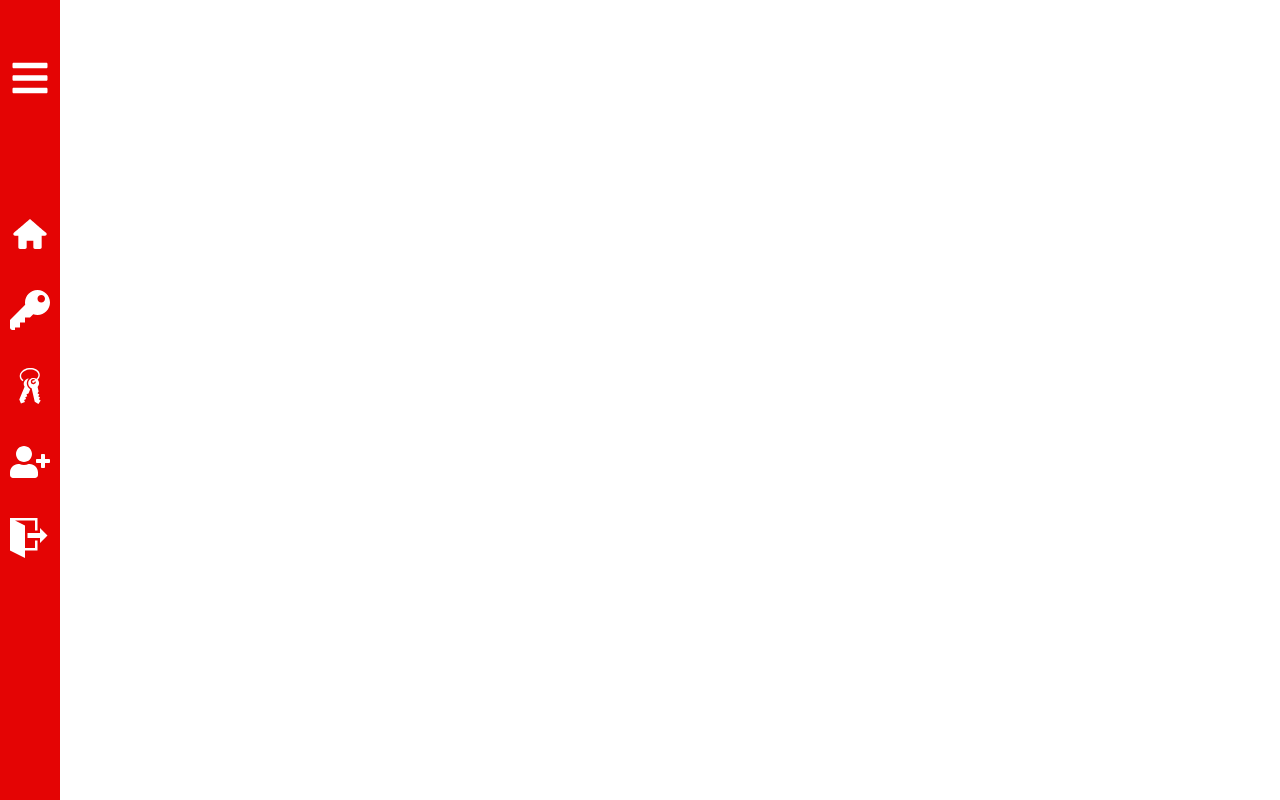
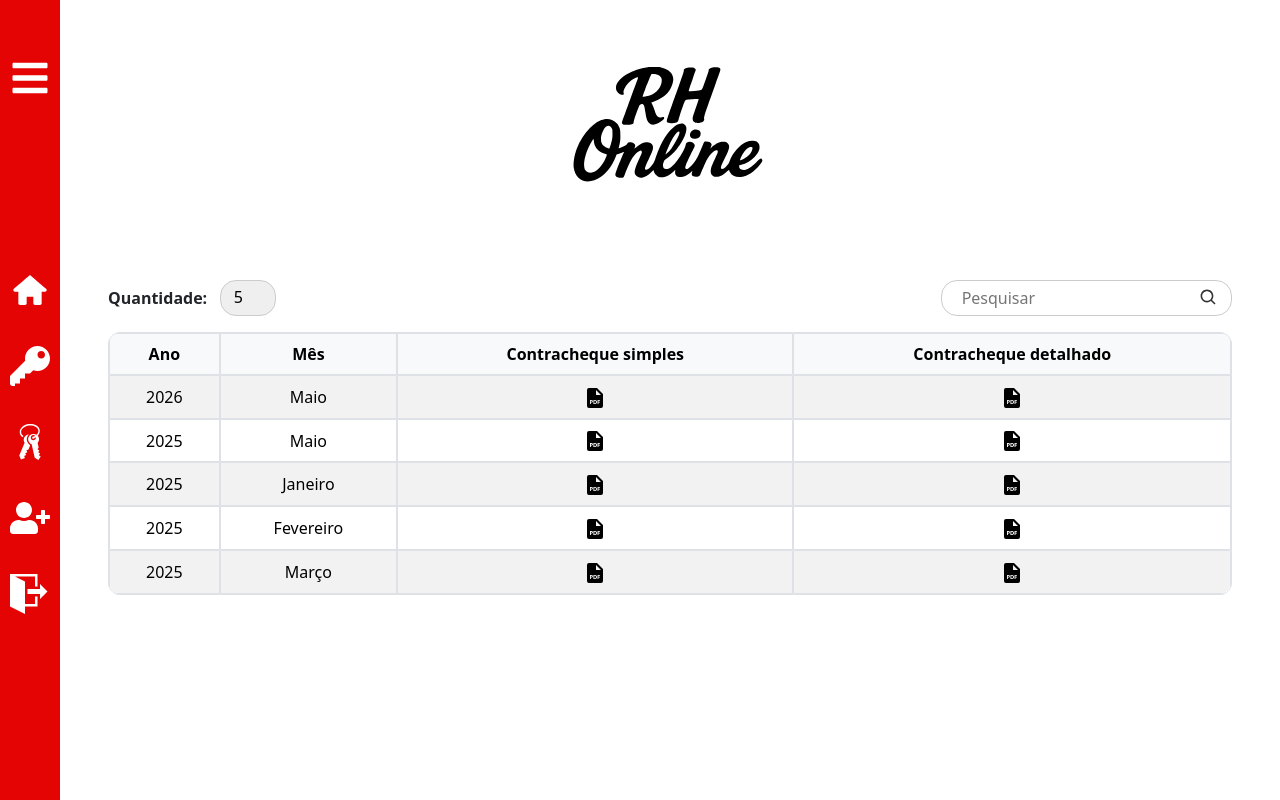
Before and after one commit to DevAlexMiller/rhonline, a React (Vite) app: page /home in a window 1280 px wide. Built offline with nearby package versions, Linux system fonts and the light colour scheme.

Commit message:
Add Home

```diff
--- a/package.json
+++ b/package.json
@@ -10,7 +10,9 @@
     "preview": "vite preview"
   },
   "dependencies": {
+    "bootstrap": "^5.3.7",
     "react": "^19.1.0",
+    "react-bootstrap": "^2.10.10",
     "react-dom": "^19.1.0",
     "react-router-dom": "^7.7.1",
     "styled-components": "^6.1.19"
--- /dev/null
+++ b/src/components/Grid/contracheques.json
@@ -0,0 +1,68 @@
+{
+    "01": {
+      "Ano": 2025,
+      "Mês": "Janeiro",
+      "Contracheque simples": "ICON",
+      "Contracheque detalhado": "ICON"
+    },
+    "02": {
+      "Ano": 2025,
+      "Mês": "Fevereiro",
+      "Contracheque simples": "ICON",
+      "Contracheque detalhado": "ICON"
+    },
+    "03": {
+      "Ano": 2025,
+      "Mês": "Março",
+      "Contracheque simples": "ICON",
+      "Contracheque detalhado": "ICON"
+    },
+    "04": {
+      "Ano": 2025,
+      "Mês": "Abril",
+      "Contracheque simples": "ICON",
+      "Contracheque detalhado": "ICON"
+    },
+    "05": {
+      "Ano": 2025,
+      "Mês": "Maio",
+      "Contracheque simples": "ICON",
+      "Contracheque detalhado": "ICON"
+    },
+    "06": {
+      "Ano": 2025,
+      "Mês": "Maio",
+      "Contracheque simples": "ICON",
+      "Contracheque detalhado": "ICON"
+    },
+    "07": {
+      "Ano": 2025,
+      "Mês": "Maio",
+      "Contracheque simples": "ICON",
+      "Contracheque detalhado": "ICON"
+    },
+    "08": {
+      "Ano": 2025,
+      "Mês": "Maio",
+      "Contracheque simples": "ICON",
+      "Contracheque detalhado": "ICON"
+    },
+    "09": {
+      "Ano": 2025,
+      "Mês": "Maio",
+      "Contracheque simples": "ICON",
+      "Contracheque detalhado": "ICON"
+    },
+    "10": {
+      "Ano": 2026,
+      "Mês": "Maio",
+      "Contracheque simples": "ICON",
+      "Contracheque detalhado": "ICON"
+    },
+    "11": {
+      "Ano": 2025,
+      "Mês": "Maio",
+      "Contracheque simples": "ICON",
+      "Contracheque detalhado": "ICON"
+    }
+  }
--- /dev/null
+++ b/src/components/Grid/index.jsx
@@ -0,0 +1,106 @@
+import React, { useState } from 'react';
+import 'bootstrap/dist/css/bootstrap.min.css';
+import { BiSolidFilePdf, BiSearch } from 'react-icons/bi';
+import contracheques from './contracheques.json';
+import {
+  RoundedTable,
+  GridContainer,
+  QuantidadeWrapper,
+  QuantidadeSelect,
+  SearchWrapper,
+  SearchInput
+} from './styles';
+
+const Grid = () => {
+  const [quantidade, setQuantidade] = useState(5);
+  const [busca, setBusca] = useState('');
+
+  const linhas = Object.values(contracheques);
+
+  const linhasFiltradas = linhas.filter((linha) => {
+    const ano = linha["Ano"].toString().toLowerCase();
+    const mes = linha["Mês"].toLowerCase();
+    const termoBusca = busca.toLowerCase();
+    return ano.includes(termoBusca) || mes.includes(termoBusca);
+  });
+
+  const linhasExibidas = linhasFiltradas.slice(0, quantidade);
+
+  return (
+    <GridContainer>
+      <div style={{ display: 'flex', alignItems: 'center', marginBottom: '2vh' }}>
+        <QuantidadeWrapper>
+          <label htmlFor="quantidadeSelect"><strong>Quantidade:</strong></label>
+          <QuantidadeSelect
+            id="quantidadeSelect"
+            value={quantidade}
+            onChange={(e) => setQuantidade(Number(e.target.value))}
+          >
+            <option value={5}>5</option>
+            <option value={10}>10</option>
+            <option value={25}>25</option>
+            <option value={50}>50</option>
+            <option value={100}>100</option>
+          </QuantidadeSelect>
+        </QuantidadeWrapper>
+
+        <div style={{ marginLeft: 'auto' }}>
+          <SearchWrapper>
+            <SearchInput
+              type="text"
+              placeholder="Pesquisar"
+              value={busca}
+              onChange={(e) => setBusca(e.target.value)}
+            />
+            <BiSearch size="1.2em" color="#333" />
+          </SearchWrapper>
+        </div>
+      </div>
+
+      <div style={{ borderRadius: '12px', overflow: 'hidden' }}>
+        <RoundedTable
+          striped
+          bordered
+          hover
+          responsive
+          style={{ textAlign: 'center', verticalAlign: 'middle', marginBottom: 0 }}
+        >
+          <thead className="table-light">
+            <tr>
+              <th style={{ textAlign: 'center' }}>Ano</th>
+              <th style={{ textAlign: 'center' }}>Mês</th>
+              <th style={{ textAlign: 'center' }}>Contracheque simples</th>
+              <th style={{ textAlign: 'center' }}>Contracheque detalhado</th>
+            </tr>
+          </thead>
+          <tbody>
+            {linhasExibidas.map((linha, index) => (
+              <tr key={index}>
+                <td style={{ verticalAlign: 'middle' }}>{linha["Ano"]}</td>
+                <td style={{ verticalAlign: 'middle' }}>{linha["Mês"]}</td>
+                <td style={{ verticalAlign: 'middle' }}>
+                  <BiSolidFilePdf
+                    color="#000"
+                    size="1.5em"
+                    style={{ cursor: 'pointer' }}
+                    title="Baixar contracheque simples"
+                  />
+                </td>
+                <td style={{ verticalAlign: 'middle' }}>
+                  <BiSolidFilePdf
+                    color="#000"
+                    size="1.5em"
+                    style={{ cursor: 'pointer' }}
+                    title="Baixar contracheque detalhado"
+                  />
+                </td>
+              </tr>
+            ))}
+          </tbody>
+        </RoundedTable>
+      </div>
+    </GridContainer>
+  );
+};
+
+export default Grid;
--- /dev/null
+++ b/src/components/Grid/styles.js
@@ -0,0 +1,71 @@
+import styled from 'styled-components';
+import { Table } from 'react-bootstrap';
+
+export const GridContainer = styled.div`
+  padding: 2vh;
+`;
+
+export const QuantidadeWrapper = styled.div`
+  display: flex;
+  align-items: center;
+  gap: 1vw;
+`;
+
+export const QuantidadeSelect = styled.select`
+  padding: 0.5vh 1vw;
+  border-radius: 2vh;
+  border: 1px solid #ccc;
+  height: 4.5vh;
+  font-size: 1rem;
+  font-weight: 500;
+  line-height: 1.2;
+  appearance: none;
+`;
+
+export const SearchWrapper = styled.div`
+  display: flex;
+  align-items: center;
+  background: #fff;
+  border: 1px solid #ccc;
+  border-radius: 2vh;
+  padding: 0 1vw;
+  height: 4.5vh;
+`;
+
+export const SearchInput = styled.input`
+  border: none;
+  outline: none;
+  font-size: 1rem;
+  padding: 0 0.5vw;
+  background: transparent;
+`;
+
+export const RoundedTable = styled(Table)`
+  border-collapse: separate !important;
+  border-spacing: 0;
+  overflow: hidden;
+  border: 1px solid #dee2e6;
+  border-radius: 1vh;
+
+  thead > tr:first-child > th:first-child {
+    border-top-left-radius: 1vh;
+  }
+
+  thead > tr:first-child > th:last-child {
+    border-top-right-radius: 1vh;
+  }
+
+  tbody > tr:last-child > td:first-child {
+    border-bottom-left-radius: 1vh;
+  }
+
+  tbody > tr:last-child > td:last-child {
+    border-bottom-right-radius: 1vh;
+  }
+
+  th, td {
+    border: 1px solid #dee2e6 !important;
+    text-align: center;
+    vertical-align: middle;
+  }
+`;
--- a/src/components/SideBar/index.jsx
+++ b/src/components/SideBar/index.jsx
@@ -21,7 +21,7 @@ const Sidebar = ({ isAdmin }) => {
 
   return (
     <MySidebar $open={open}>
-      <MenuItem style={{ marginBottom: '10vh' }}>
+      <MenuItem style={{ marginBottom: '17vh' }}>
         <IconContainer onClick={() => setOpen(!open)}>
           <FaBars />
         </IconContainer>
--- a/src/components/SideBar/styles.js
+++ b/src/components/SideBar/styles.js
@@ -1,7 +1,7 @@
 import styled from 'styled-components';
 
 export const MySidebar = styled.div`
-  position: fixed;
+  position: relative;
   left: 0;
   top: 0;
   width: ${props => (props.$open ? '200px' : '60px')};
@@ -12,7 +12,7 @@ export const MySidebar = styled.div`
   align-items: ${props => (props.$open ? 'flex-start' : 'center')};
   padding-top: 6vh;
   gap: 2vh;
-  transition: width 0.6s;
+  transition: width 0.5s;
   svg {
     color: white;
     width: 5vw;
--- a/src/pages/Home/index.jsx
+++ b/src/pages/Home/index.jsx
@@ -1,6 +1,8 @@
 import { HomePage} from './styles';
+import { MyGrid } from './styles';
 import { useSearchParams } from 'react-router-dom';
 import Sidebar from '../../components/SideBar';
+import Grid from '../../components/Grid';
 
 function Home(){
     const [searchParams] = useSearchParams();
@@ -9,8 +11,13 @@ function Home(){
 
     return (
         <HomePage>
-            <Sidebar isAdmin={true}/>
+            <Sidebar isAdmin={true} />
+            <MyGrid>
+                <img src="/rhonlineBlack.svg" />
+                <Grid />
+            </MyGrid>
         </HomePage>
+
     )
 }
 
--- a/src/pages/Home/styles.js
+++ b/src/pages/Home/styles.js
@@ -1,9 +1,25 @@
-import styled from 'styled-components'
+import styled from 'styled-components';
 
-export const HomePage = styled.div `
-    display: flex;
-    align-items: center;
-    text-align: center;
-    background-color: #FFF;
-    height: 100vh;
-`
+export const HomePage = styled.div`
+  display: flex;
+  background-color: #fff;
+  height: 100vh;
+  overflow: hidden;
+`;
+
+export const MyGrid = styled.div`
+  flex: 1;
+  display: flex;
+  flex-direction: column;
+  padding: 2rem;
+  overflow: auto;
+
+  img {
+    width: 25vw;
+    height: 25vh;
+    object-fit: contain;
+    display: block;
+    margin: 0 auto 2rem auto;
+    align-items:center;
+  }
+`;
```
Also changed, not shown: 1 other file (tests, documents, lock files or other folders).
